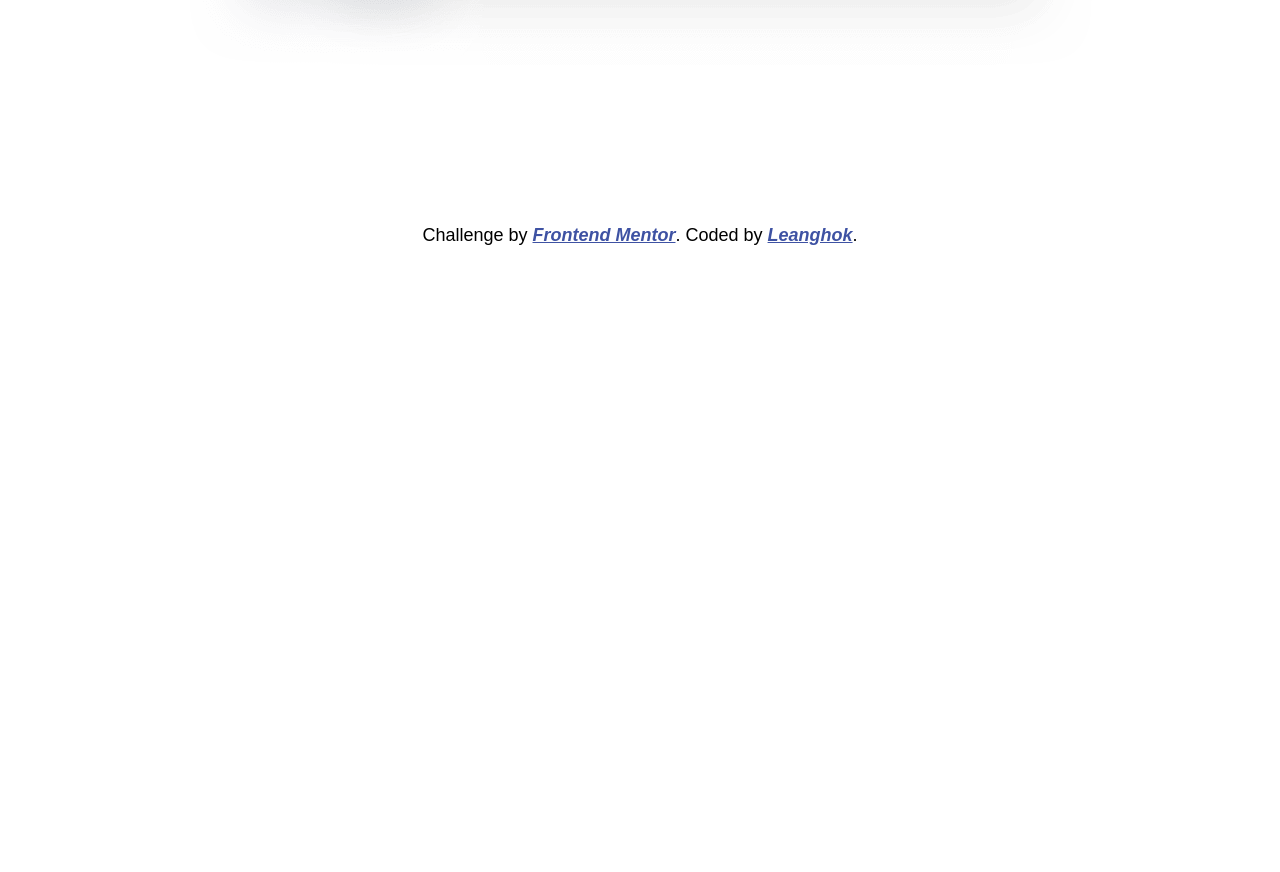
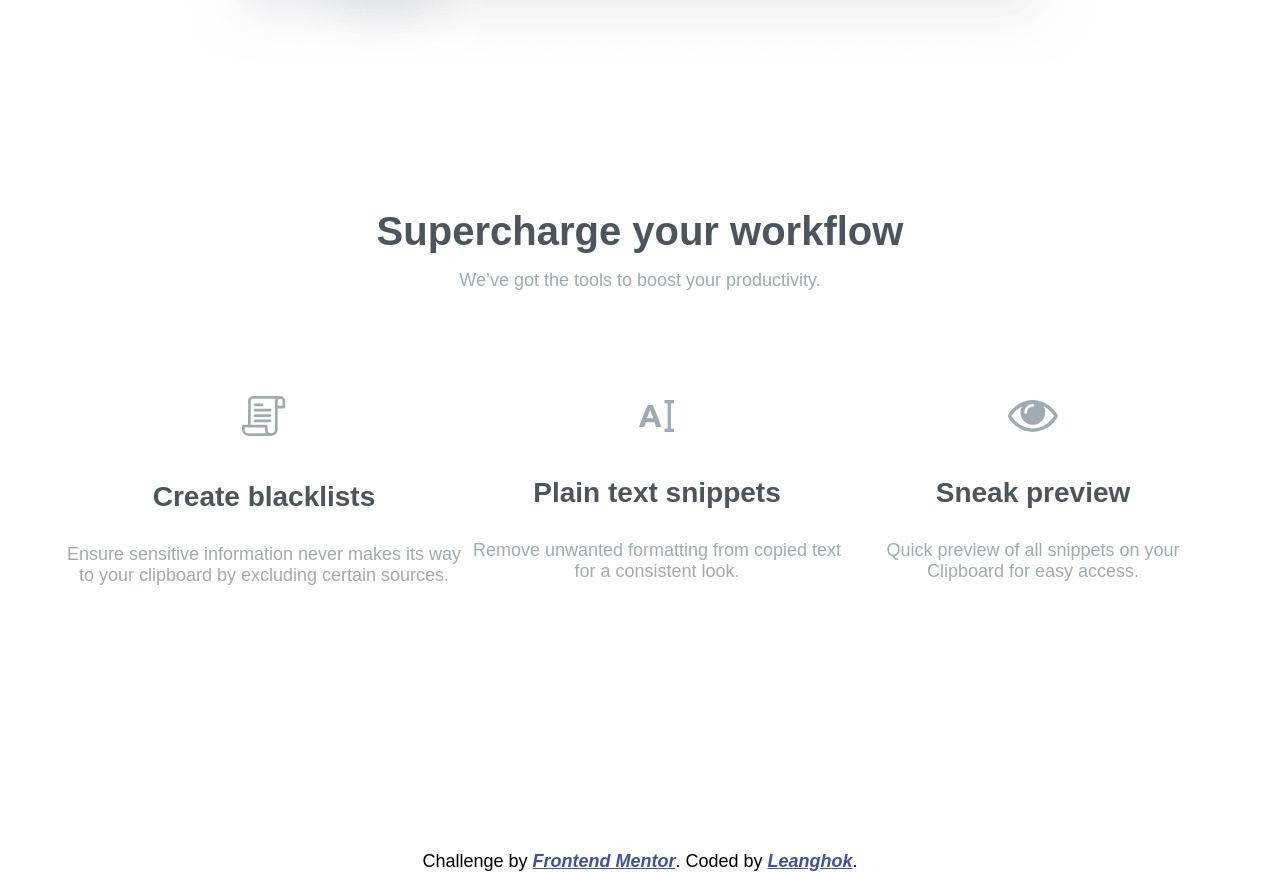
Before and after one commit to leanghok120/FM-Clipboard-Landing-Page, a plain HTML site: page index.html in a window 1280 px wide. Shown: the part 2173-3045 px from the top of the page. Before the commit the page ends 2419 px from the top, so only its background shows below. Drawn offline with Linux system fonts and the light colour scheme; a web font is replaced by a local one.

Commit message:
Finish the 3 column feature sections

```diff
--- a/index.html
+++ b/index.html
@@ -79,6 +79,42 @@
         </div>
         <img src="images/image-devices.png" alt="devices" class="devices-img" />
       </section>
+      <section class="workflow-feature section">
+        <h2 class="header-text">Supercharge your workflow</h2>
+        <p class="desc-p">We’ve got the tools to boost your productivity.</p>
+        <div class="col-container">
+          <div class="feature-container">
+            <img
+              src="images/icon-blacklist.svg"
+              alt="blacklists"
+              class="feature-img"
+            />
+            <h2 class="header-text col-feature-header">Create blacklists</h2>
+            <p class="desc-p">
+              Ensure sensitive information never makes its way to your clipboard
+              by excluding certain sources.
+            </p>
+          </div>
+          <div class="feature-container">
+            <img src="images/icon-text.svg" alt="text" class="feature-img" />
+            <h2 class="header-text col-feature-header">Plain text snippets</h2>
+            <p class="desc-p">
+              Remove unwanted formatting from copied text for a consistent look.
+            </p>
+          </div>
+          <div class="feature-container">
+            <img
+              src="images/icon-preview.svg"
+              alt="preview"
+              class="feature-img"
+            />
+            <h2 class="header-text col-feature-header">Sneak preview</h2>
+            <p class="desc-p">
+              Quick preview of all snippets on your Clipboard for easy access.
+            </p>
+          </div>
+        </div>
+      </section>
       <footer>
         <p class="attribution">
           Challenge by
@@ -91,12 +127,7 @@
 
     <!--
 
-       Supercharge your workflow
-    We’ve got the tools to boost your productivity. Create blacklists Ensure
-    sensitive information never makes its way to your clipboard by excluding
-    certain sources. Plain text snippets Remove unwanted formatting from copied
-    text for a consistent look. Sneak preview Quick preview of all snippets on
-    your Clipboard for easy access. Clipboard for iOS and Mac OS Available for
+     Clipboard for iOS and Mac OS Available for
     free on the App Store. Download for Mac or iOS, sync with iCloud and you’re
     ready to start adding to your clipboard. Download for iOS Download for Mac
     FAQs Contact Us Privacy Policy Press Kit Install Guide
--- a/style.css
+++ b/style.css
@@ -130,6 +130,30 @@ img {
   margin-bottom: 6rem;
 }
 
+.col-container {
+  display: flex;
+  align-items: center;
+  justify-content: space-around;
+  width: 90%;
+  height: 50vh;
+}
+
+.feature-container {
+  display: flex;
+  flex-direction: column;
+  align-items: center;
+  gap: 15px;
+  max-width: 400px;
+}
+
+.feature-img {
+  margin-bottom: 30px;
+}
+
+.col-feature-header {
+  font-size: 28px;
+}
+
 @media all and (max-width: 600px) {
   .container {
     padding: 10px 25px;
@@ -166,6 +190,13 @@ img {
   .feature-header {
     text-align: center;
   }
+
+  .col-container {
+    flex-direction: column;
+    height: 100%;
+    gap: 5rem;
+    margin-top: 5em;
+  }
 }
 
 .attribution {
```
